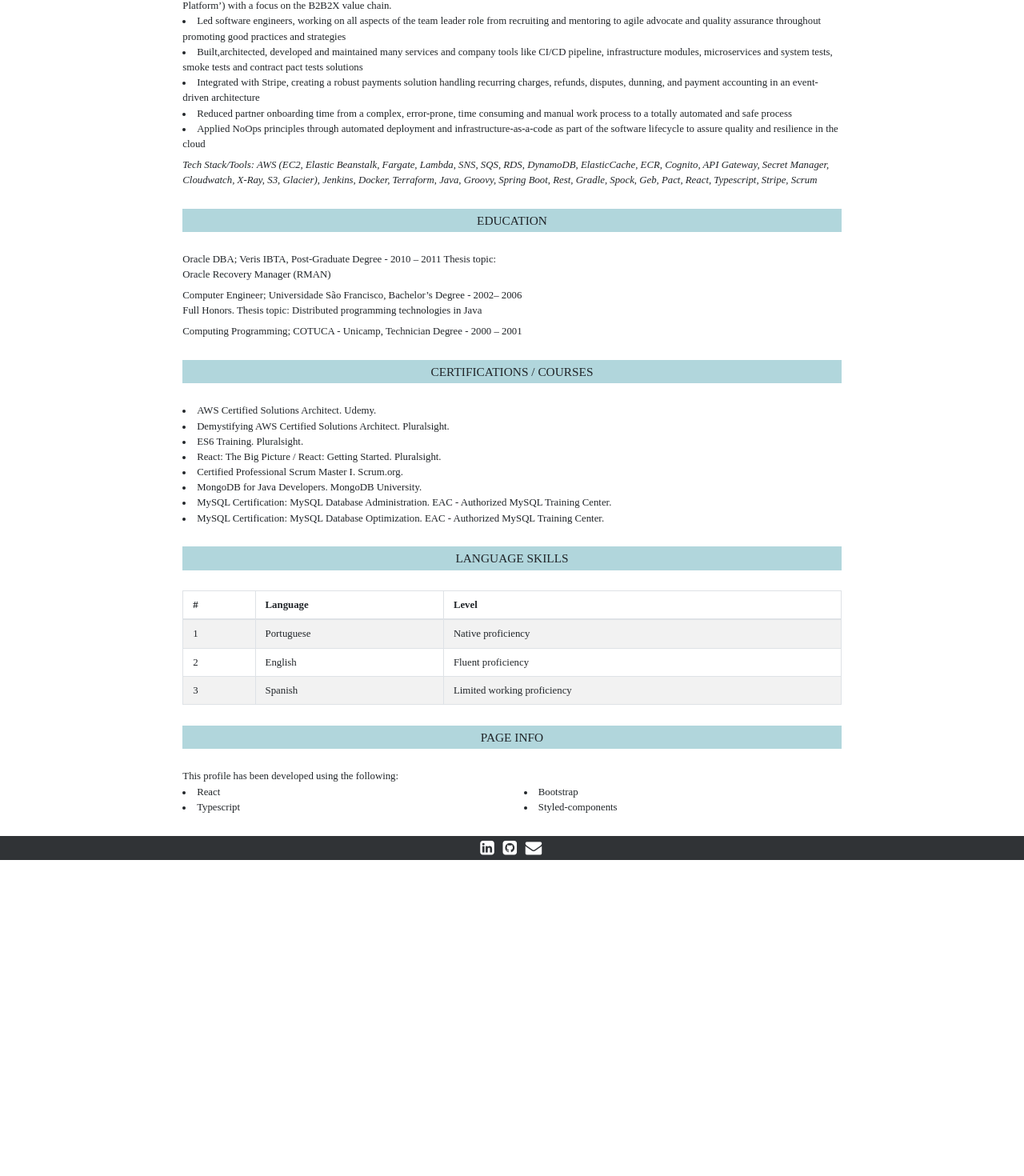
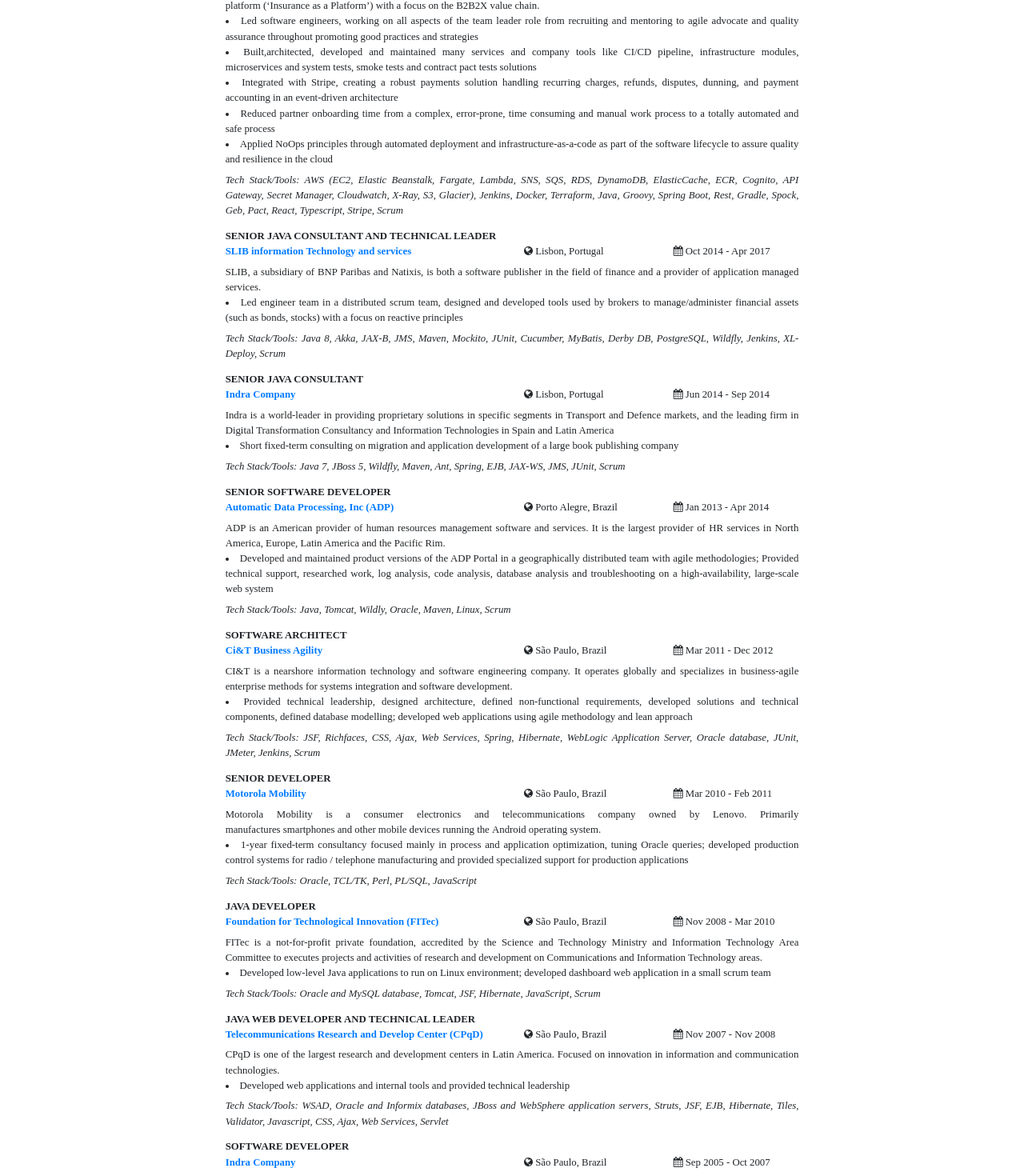
Before and after one commit to arturoriter/profile, a React (Create React App) app: page / in a window 1280 px wide. Shown: the part 537-2007 px from the top of the page at 80% size. Before the commit the page ends 1612 px from the top, so only its background shows below. Built offline with nearby package versions, Linux system fonts and the light colour scheme.

Commit message:
Adding missing work experience and creating types

```diff
--- a/src/App.tsx
+++ b/src/App.tsx
@@ -2,9 +2,9 @@ import React from 'react';
 import About from './components/About';
 import Summary from './components/Summary';
 import Skills from './components/Skills';
-import Languages from './components/Languages';
 import WorkExperience from './components/WorkExperience';
 import Education from './components/Education';
+import Languages from './components/Languages';
 import PageInfo from './components/PageInfo';
 import Footer from './components/Footer';
 import styled from 'styled-components';
@@ -12,13 +12,14 @@ import styled from 'styled-components';
 const AppContainer = styled.div`
   font-size: 0.8em;
   font-family: 'Lato-Light', serif;
+  text-align: justify;
 `;
 
 const App = () => {
   return (
     <AppContainer>
       <About />
-      <div className="container col-12 col-md-9 col-xl-8 col-lg-9 col-xl-8">
+      <div className="container col-12 col-md-8 col-xl-7 col-lg-8 col-xl-7">
         <Summary />
         <Skills />
         <WorkExperience />
--- a/src/components/About.tsx
+++ b/src/components/About.tsx
@@ -21,7 +21,7 @@ const PageContent = styled.div`
 const About = () => {
   return (
     <PageContent>
-      <div className="container col-12 col-md-9 col-xl-8">
+      <div className="container col-12 col-md-8 col-xl-7 col-lg-8 col-xl-7">
         <div className="row justify-content-md-center no-gutters">
           <div
             className="col col-md-8"
@@ -31,7 +31,10 @@ const About = () => {
             <JobTitle>Lead Senior Engineer / Senior Software Engineer</JobTitle>
           </div>
           <div className="col-md-auto"></div>
-          <div className="col col-md-4" style={{marginTop: '0.5em', marginBottom: '0.5em'}}>
+          <div
+            className="col col-md-4"
+            style={{ marginTop: '0.5em', marginBottom: '0.5em' }}
+          >
             <Contacts />
           </div>
         </div>
--- a/src/components/Languages.tsx
+++ b/src/components/Languages.tsx
@@ -9,24 +9,20 @@ const Languages = () => {
       <Table striped bordered hover style={{ lineHeight: 0.8 }}>
         <thead>
           <tr>
-            <th>#</th>
             <th>Language</th>
             <th>Level</th>
           </tr>
         </thead>
         <tbody>
           <tr>
-            <td>1</td>
+            <td>English</td>
+            <td>Fluent proficiency</td>
+          </tr>
+          <tr>
             <td>Portuguese</td>
             <td>Native proficiency</td>
           </tr>
           <tr>
-            <td>2</td>
-            <td>English</td>
-            <td>Fluent proficiency</td>
-          </tr>
-          <tr>
-            <td>3</td>
             <td>Spanish</td>
             <td>Limited working proficiency</td>
           </tr>
--- a/src/components/LinkedinBadge.tsx
+++ b/src/components/LinkedinBadge.tsx
@@ -5,7 +5,11 @@ const PageMargin = styled.div`
   margin-top: 2em;
 `;
 
-const LinkedinBadge = (props: any) => {
+export interface LinkedinBadgeType {
+  bg: string;
+}
+
+const LinkedinBadge = (props: LinkedinBadgeType) => {
   return (
     <PageMargin
       className="LI-profile-badge"
--- a/src/components/Title.tsx
+++ b/src/components/Title.tsx
@@ -2,8 +2,8 @@ import React from 'react';
 import styled from 'styled-components';
 
 const TitleContainer = styled.div`
-  margin-top: 2em;
-  margin-bottom: 2em;
+  margin-top: 1.5em;
+  margin-bottom: 1em;
 `;
 
 const Label = styled.div`
@@ -16,7 +16,11 @@ const Label = styled.div`
   font-family: 'Lato-Medium', serif;
 `;
 
-const Title = (props: any) => {
+export interface TitleType {
+  name: string;
+}
+
+const Title = (props: TitleType) => {
   return (
     <TitleContainer>
       <Label>{props.name}</Label>
--- a/src/components/WorkExperience.tsx
+++ b/src/components/WorkExperience.tsx
@@ -1,27 +1,34 @@
 import React from 'react';
+import styled from 'styled-components';
+import {
+  HeaderType,
+  DescriptionType,
+  TechStackType,
+} from './types/WorkExperienceTypes';
 import Title from './Title';
-import styled from 'styled-components';
+import uuid from 'uuid';
 
 const SmallMarginBottom = styled.div`
   margin-bottom: 0.5em;
 `;
 
-const WorkExperience = () => {
-  function CompanyHeader(props: any) {
+const RegularMarginBottom = styled.div`
+  margin-bottom: 1em;
+`;
+
+const Header = (props: HeaderType) => {
   return (
     <SmallMarginBottom>
       <div className="row">
         <div className="col-12">
-            <b>{props.jobTitle}</b>
+          <b>
+            <span style={{ textTransform: 'uppercase' }}>{props.jobTitle}</span>
+          </b>
         </div>
       </div>
       <div className="row">
         <div className="col-12 col-sm-6">
-            <a
-              href={props.companyLink}
-              target="_blank"
-              rel="noopener noreferrer"
-            >
+          <a href={props.companyLink} target="_blank" rel="noopener noreferrer">
             <b>{props.companyName}</b>
           </a>
         </div>
@@ -38,64 +45,212 @@ const WorkExperience = () => {
       </div>
     </SmallMarginBottom>
   );
-  }
+};
 
+const Description = (props: DescriptionType) => {
+  return (
+    <SmallMarginBottom>
+      <div className="row">
+        <div className="col-12">
+          {props.companyInfo}
+          {props.bulletPoints.map(value => (
+            <li key={uuid()}>{value}</li>
+          ))}
+        </div>
+      </div>
+    </SmallMarginBottom>
+  );
+};
+
+const TechStack = (props: TechStackType) => {
+  return (
+    <RegularMarginBottom>
+      <div className="row">
+        <div className="col-12">
+          <i>{`Tech Stack/Tools: ${props.description}`}</i>
+        </div>
+      </div>
+    </RegularMarginBottom>
+  );
+};
+
+const WorkExperience = () => {
   return (
     <div id="experiences">
       <Title name="Work Experience" />
-      <CompanyHeader
+
+      <div>
+        <Header
+          jobTitle="LEAD SOFTWARE ENGINEER"
+          companyName="ELEMENT Insurance AG"
           companyLink="https://www.element.in/en"
-        companyName="ELEMENT Insurance AG"
-        jobTitle="LEAD SOFTWARE ENGINEER"
           location="Berlin, Germany"
           duration="Apr 2017 - Present"
         />
-      <SmallMarginBottom>
-        <div className="row">
-          <div className="col-12">
-            Element is the leading white-label product factory for insurance and
-            a leader in insurance digitalization. It offers a unique technology
-            platform (‘Insurance as a Platform’) with a focus on the B2B2X value
-            chain.
-            <li>
-              Led software engineers, working on all aspects of the team leader
-              role from recruiting and mentoring to agile advocate and quality
-              assurance throughout promoting good practices and strategies
-            </li>
-            <li>
-              Built,architected, developed and maintained many services and
-              company tools like CI/CD pipeline, infrastructure modules,
-              microservices and system tests, smoke tests and contract pact
-              tests solutions
-            </li>
-            <li>
-              Integrated with Stripe, creating a robust payments solution
-              handling recurring charges, refunds, disputes, dunning, and
-              payment accounting in an event-driven architecture
-            </li>
-            <li>
-              Reduced partner onboarding time from a complex, error-prone, time
-              consuming and manual work process to a totally automated and safe
-              process
-            </li>
-            <li>
-              Applied NoOps principles through automated deployment and
-              infrastructure-as-a-code as part of the software lifecycle to
-              assure quality and resilience in the cloud
-            </li>
+        <Description
+          companyInfo="Element is the leading white-label product factory for insurance and a leader in insurance digitalization. It offers a unique technology platform (‘Insurance as a Platform’) with a focus on the B2B2X value chain."
+          bulletPoints={[
+            'Led software engineers, working on all aspects of the team leader role from recruiting and mentoring to agile advocate and quality assurance throughout promoting good practices and strategies',
+            'Built,architected, developed and maintained many services and company tools like CI/CD pipeline, infrastructure modules, microservices and system tests, smoke tests and contract pact tests solutions',
+            'Integrated with Stripe, creating a robust payments solution handling recurring charges, refunds, disputes, dunning, and payment accounting in an event-driven architecture',
+            'Reduced partner onboarding time from a complex, error-prone, time consuming and manual work process to a totally automated and safe process',
+            'Applied NoOps principles through automated deployment and infrastructure-as-a-code as part of the software lifecycle to assure quality and resilience in the cloud',
+          ]}
+        />
+        <TechStack description="AWS (EC2, Elastic Beanstalk, Fargate, Lambda, SNS, SQS, RDS, DynamoDB, ElasticCache, ECR, Cognito, API Gateway, Secret Manager, Cloudwatch, X-Ray, S3, Glacier), Jenkins, Docker, Terraform, Java, Groovy, Spring Boot, Rest, Gradle, Spock, Geb, Pact, React, Typescript, Stripe, Scrum" />
       </div>
+
+      <div>
+        <Header
+          jobTitle="SENIOR JAVA CONSULTANT AND TECHNICAL LEADER"
+          companyName="SLIB information Technology and services"
+          companyLink="https://www.slib.com"
+          location="Lisbon, Portugal"
+          duration="Oct 2014 - Apr 2017"
+        />
+        <Description
+          companyInfo="SLIB, a subsidiary of BNP Paribas and Natixis, is both a software publisher in the field of finance and a provider of application managed services."
+          bulletPoints={[
+            'Led engineer team in a distributed scrum team, designed and developed tools used by brokers to manage/administer financial assets (such as bonds, stocks) with a focus on reactive principles',
+          ]}
+        />
+        <TechStack description="Java 8, Akka, JAX-B, JMS, Maven, Mockito, JUnit, Cucumber, MyBatis, Derby DB, PostgreSQL, Wildfly, Jenkins, XL-Deploy, Scrum" />
       </div>
-      </SmallMarginBottom>
-      <div className="row">
-        <div className="col-12">
-          <i>
-            Tech Stack/Tools: AWS (EC2, Elastic Beanstalk, Fargate, Lambda, SNS,
-            SQS, RDS, DynamoDB, ElasticCache, ECR, Cognito, API Gateway, Secret
-            Manager, Cloudwatch, X-Ray, S3, Glacier), Jenkins, Docker,
-            Terraform, Java, Groovy, Spring Boot, Rest, Gradle, Spock, Geb,
-            Pact, React, Typescript, Stripe, Scrum
-          </i>
+
+      <div>
+        <Header
+          jobTitle="SENIOR JAVA CONSULTANT"
+          companyName="Indra Company"
+          companyLink="https://www.indracompany.com/en"
+          location="Lisbon, Portugal"
+          duration="Jun 2014 - Sep 2014"
+        />
+        <Description
+          companyInfo="Indra is a world-leader in providing proprietary solutions in specific segments in Transport and Defence markets, and the leading firm in Digital Transformation Consultancy and Information Technologies in Spain and Latin America"
+          bulletPoints={[
+            'Short fixed-term consulting on migration and application development of a large book publishing company',
+          ]}
+        />
+        <TechStack description="Java 7, JBoss 5, Wildfly, Maven, Ant, Spring, EJB, JAX-WS, JMS, JUnit, Scrum" />
       </div>
+
+      <div>
+        <Header
+          jobTitle="SENIOR SOFTWARE DEVELOPER"
+          companyName="Automatic Data Processing, Inc (ADP)"
+          companyLink="https://www.adp.com"
+          location="Porto Alegre, Brazil"
+          duration="Jan 2013 - Apr 2014"
+        />
+        <Description
+          companyInfo="ADP is an American provider of human resources management software and services. It is the largest provider of HR services in North America, Europe, Latin America and the Pacific Rim."
+          bulletPoints={[
+            'Developed and maintained product versions of the ADP Portal in a geographically distributed team with agile methodologies; Provided technical support, researched work, log analysis, code analysis, database analysis and troubleshooting on a high-availability, large-scale web system',
+          ]}
+        />
+        <TechStack description="Java, Tomcat, Wildly, Oracle, Maven, Linux, Scrum" />
+      </div>
+
+      <div>
+        <Header
+          jobTitle="SOFTWARE ARCHITECT"
+          companyName="Ci&T Business Agility"
+          companyLink="https://us.ciandt.com/"
+          location="São Paulo, Brazil"
+          duration="Mar 2011 - Dec 2012"
+        />
+        <Description
+          companyInfo="CI&T is a nearshore information technology and software engineering company. It operates globally and specializes in business-agile enterprise methods for systems integration and software development."
+          bulletPoints={[
+            'Provided technical leadership, designed architecture, defined non-functional requirements, developed solutions and technical components, defined database modelling; developed web applications using agile methodology and lean approach',
+          ]}
+        />
+        <TechStack description="JSF, Richfaces, CSS, Ajax, Web Services, Spring, Hibernate, WebLogic Application Server, Oracle database, JUnit, JMeter, Jenkins, Scrum" />
+      </div>
+
+      <div>
+        <Header
+          jobTitle="SENIOR DEVELOPER"
+          companyName="Motorola Mobility"
+          companyLink="https://www.motorola.com"
+          location="São Paulo, Brazil"
+          duration="Mar 2010 - Feb 2011"
+        />
+        <Description
+          companyInfo="Motorola Mobility is a consumer electronics and telecommunications company owned by Lenovo. Primarily manufactures smartphones and other mobile devices running the Android operating system."
+          bulletPoints={[
+            '1-year fixed-term consultancy focused mainly in process and application optimization, tuning Oracle queries; developed production control systems for radio / telephone manufacturing and provided specialized support for production applications',
+          ]}
+        />
+        <TechStack description="Oracle, TCL/TK, Perl, PL/SQL, JavaScript" />
+      </div>
+
+      <div>
+        <Header
+          jobTitle="JAVA DEVELOPER"
+          companyName="Foundation for Technological Innovation (FITec)"
+          companyLink="www.fitec.org.br/en"
+          location="São Paulo, Brazil"
+          duration="Nov 2008 - Mar 2010"
+        />
+        <Description
+          companyInfo="FITec is a not-for-profit private foundation, accredited by the Science and Technology Ministry and Information Technology Area Committee to executes projects and activities of research and development on Communications and Information Technology areas."
+          bulletPoints={[
+            'Developed low-level Java applications to run on Linux environment; developed dashboard web application in a small scrum team',
+          ]}
+        />
+        <TechStack description="Oracle and MySQL database, Tomcat, JSF, Hibernate, JavaScript, Scrum" />
+      </div>
+
+      <div>
+        <Header
+          jobTitle="JAVA WEB DEVELOPER AND TECHNICAL LEADER"
+          companyName="Telecommunications Research and Develop Center (CPqD)"
+          companyLink="https://www.cpqd.com.br/en"
+          location="São Paulo, Brazil"
+          duration="Nov 2007 - Nov 2008"
+        />
+        <Description
+          companyInfo="CPqD is one of the largest research and development centers in Latin America. Focused on innovation in information and communication technologies."
+          bulletPoints={[
+            'Developed web applications and internal tools and provided technical leadership',
+          ]}
+        />
+        <TechStack description="WSAD, Oracle and Informix databases, JBoss and WebSphere application servers, Struts, JSF, EJB, Hibernate, Tiles, Validator, Javascript, CSS, Ajax, Web Services, Servlet" />
+      </div>
+
+      <div>
+        <Header
+          jobTitle="SOFTWARE DEVELOPER"
+          companyName="Indra Company"
+          companyLink="https://www.indracompany.com/en"
+          location="São Paulo, Brazil"
+          duration="Sep 2005 - Oct 2007"
+        />
+        <Description
+          companyInfo="Indra is a world-leader in providing proprietary solutions in specific segments in Transport and Defence markets, and the leading firm in Digital Transformation Consultancy and Information Technologies in Spain and Latin America."
+          bulletPoints={[
+            'Developed desktop applications, defined non-functional requirements and technical specification; Provided specialized 24 hours technical support',
+          ]}
+        />
+        <TechStack description="Java, Delphi, PL/SQL, Oracle database" />
+      </div>
+
+      <div>
+        <Header
+          jobTitle="SOFTWARE DEVELOPER"
+          companyName="Padtec Optical Components and Systems"
+          companyLink="https://www.padtec.com.br/en"
+          location="São Paulo, Brazil"
+          duration="Jan 2002 - Sep 2005"
+        />
+        <Description
+          companyInfo="Padtec is the largest manufacturer of optical transport systems in Latin America. It offers advanced, high capacity and flexible optical transport solutions based on DWDM technology."
+          bulletPoints={[
+            'Developed desktop tools for network remote operation and management of optical systems used by large companies like service providers, banks and telecommunications companies; Developed low-level applications to run on micro hardware devices; Provided specialized technical support to customers; ministered Linux, MySQL and internal tools courses for Latin American customers',
+          ]}
+        />
+        <TechStack description="Linux, Kylix, Delphi, Java, SWF, MySQL database" />
       </div>
     </div>
   );
--- /dev/null
+++ b/src/components/types/WorkExperienceTypes.ts
@@ -0,0 +1,18 @@
+export interface HeaderType {
+  jobTitle: string;
+  companyLink: string;
+  companyName: string;
+  location: string;
+  duration: string;
+}
+
+export interface DescriptionType {
+  companyInfo: string;
+  bulletPoints: Array<string>;
+}
+
+export interface TechStackType {
+  description: string;
+}
+
+export type WorkExperienceTypes = HeaderType & DescriptionType & TechStackType;
```
Also changed, not shown: package.json (+6 -2 lines), 1 other file (tests, documents, lock files or other folders). Lines whose indentation alone changed are shown as unchanged.
